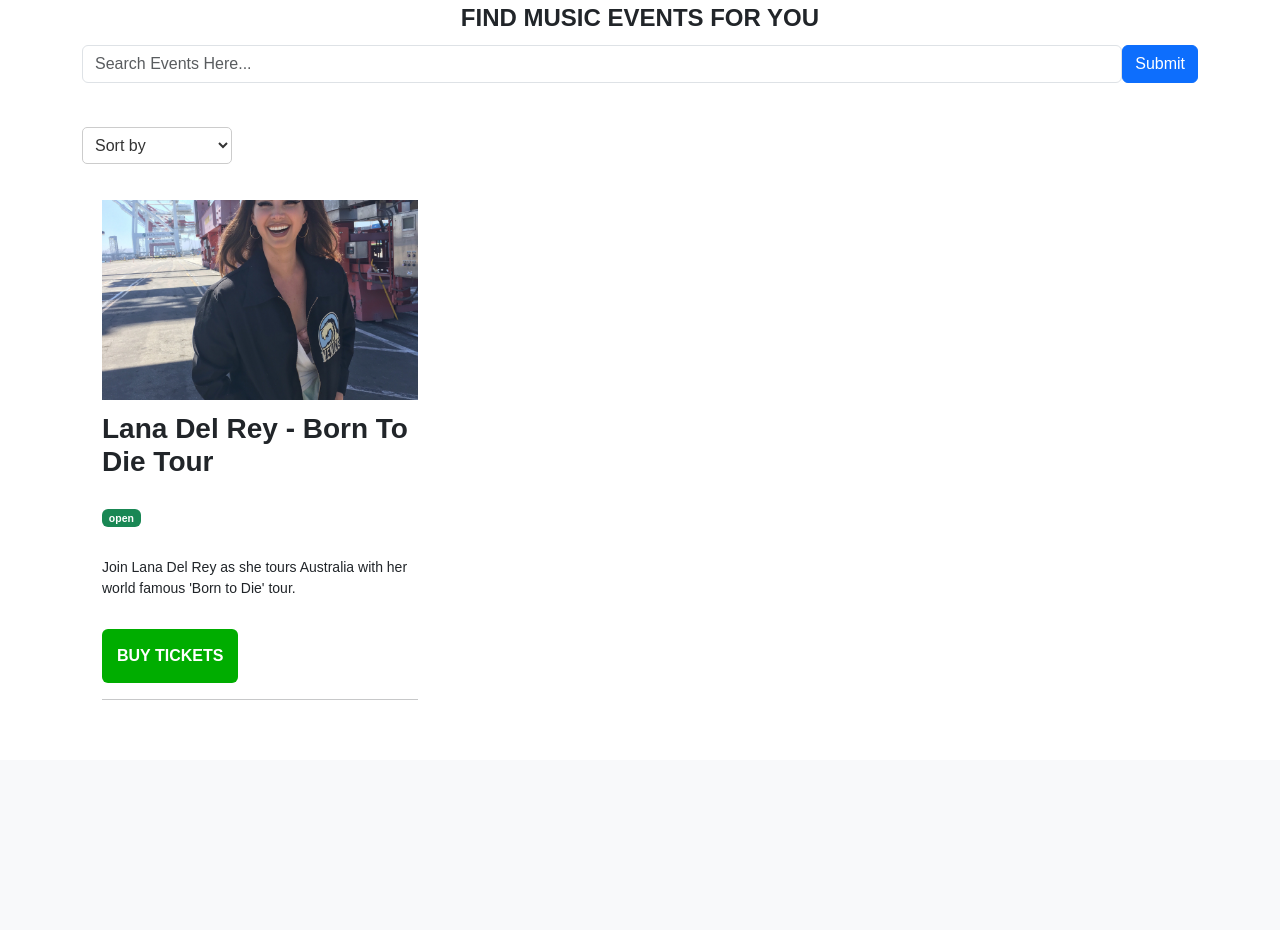
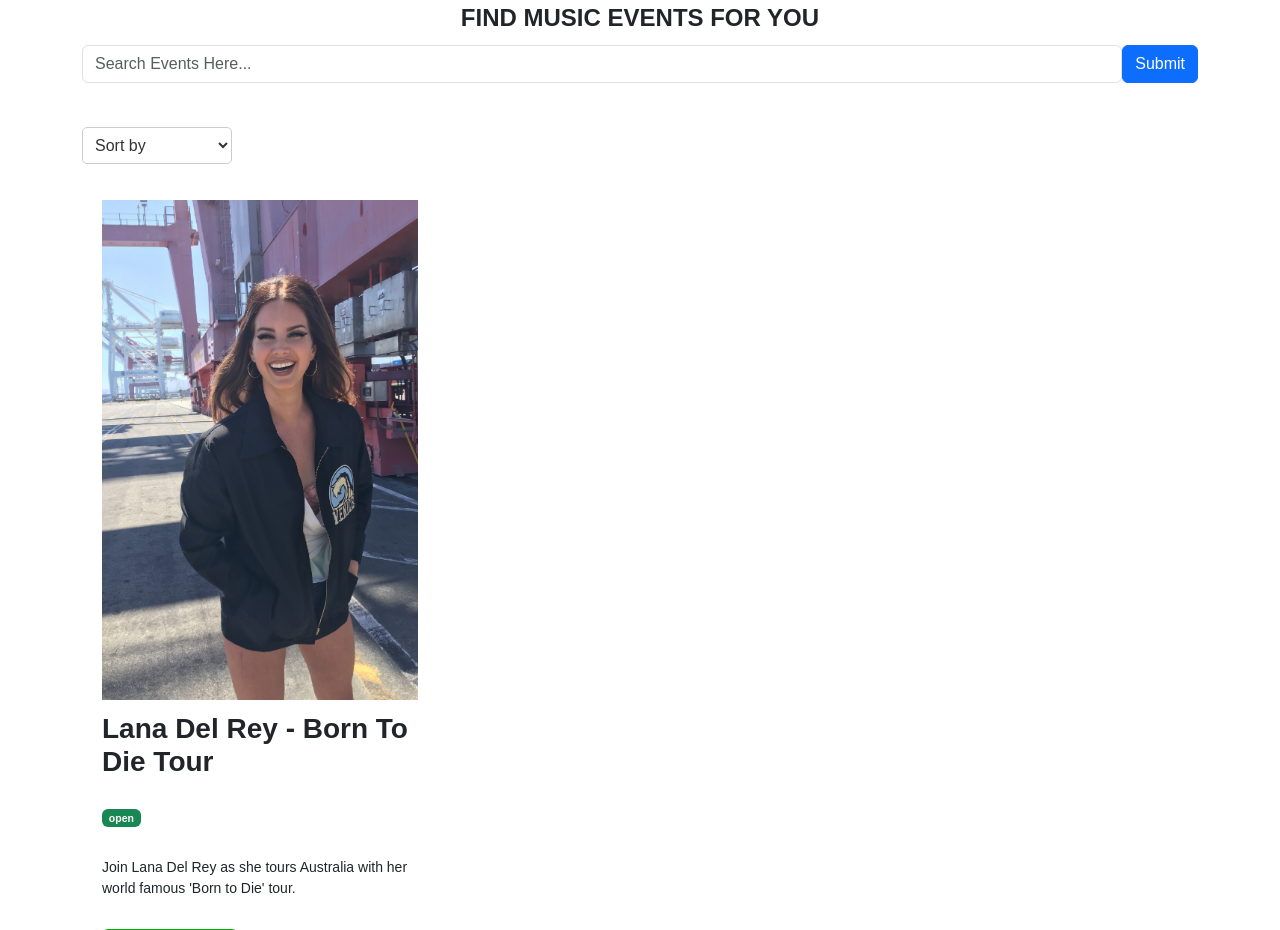
Before and after one commit to moontail7/task3, a Flask app: page /sort in a window 1280 px wide. Shown: the part 352-1282 px from the top of the page. Before the commit the page ends 1052 px from the top, so only its background shows below. Run offline with Flask 3, Linux system fonts and the light colour scheme; data comes from the database, SQL or seed files in the repository; some libraries are stand-ins or nearby versions.

Commit message:
Alter CSS image

```diff
--- a/website/static/style/style1.css
+++ b/website/static/style/style1.css
@@ -60,7 +60,7 @@
 
   .custom-card img {
     width: 100%;
-    height: 200px;
+    height: 500px;
     object-fit: cover;
 }
 
```
